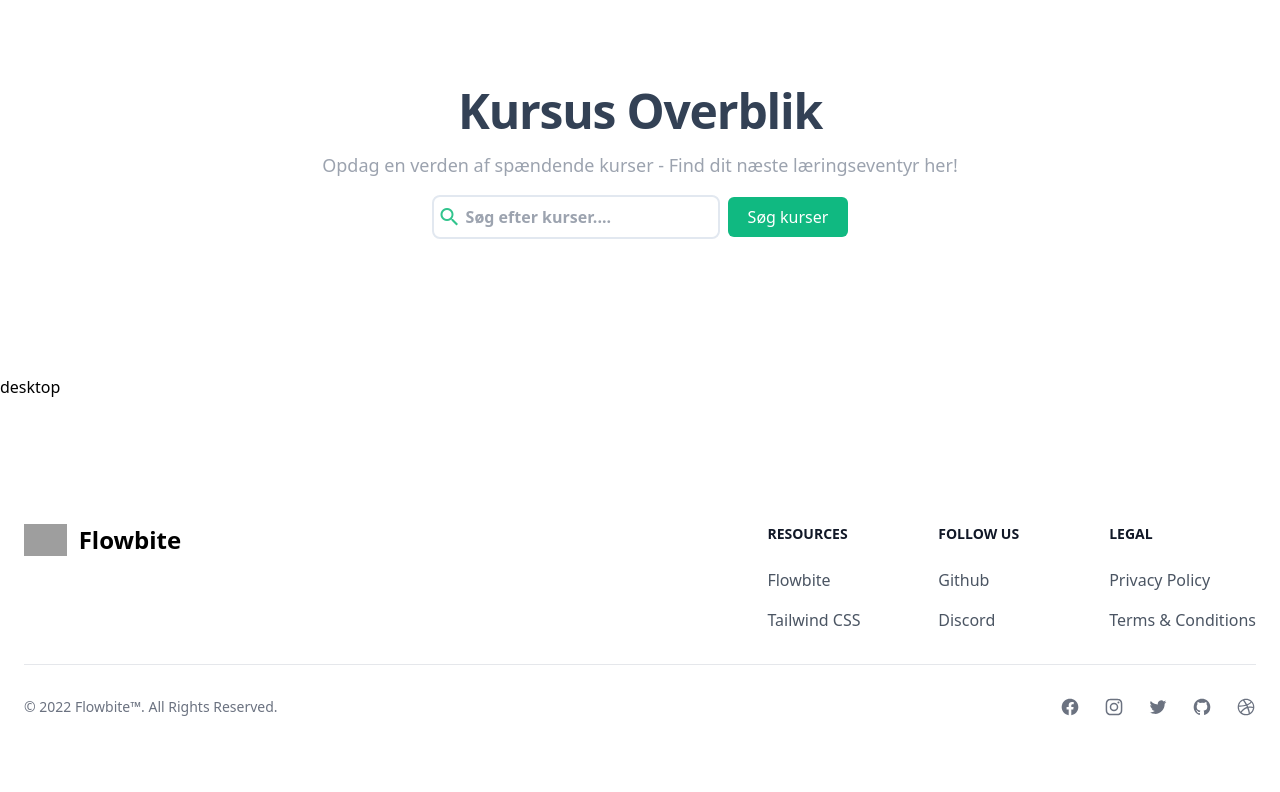
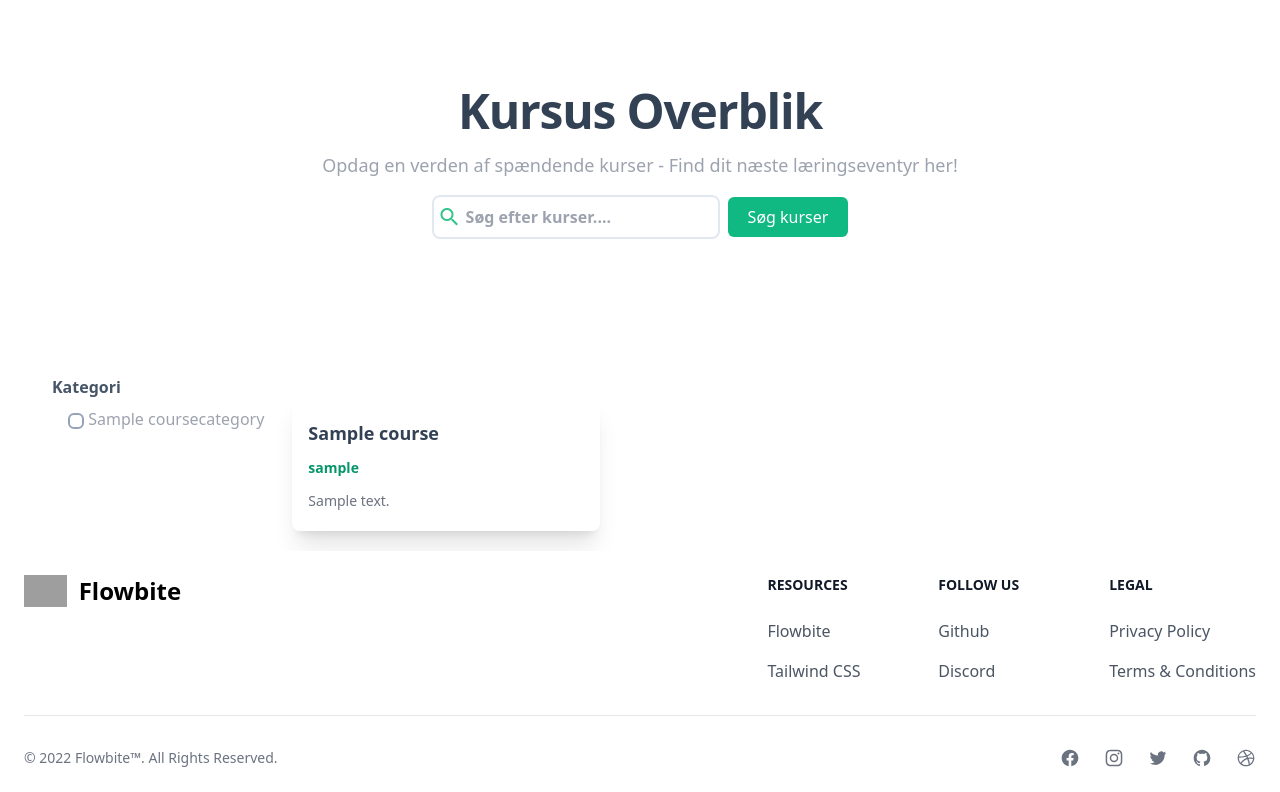
Before and after one commit to nikl1425/N5-Kurser, a Django app: page /courses in a window 1280 px wide. Shown: the part 59-851 px from the top of the page. Before the commit the page ends 775 px from the top, so only its background shows below. Run offline with Django 4.2, Linux system fonts and the light colour scheme; tables that the repository leaves empty hold one stand-in row (values such as "Sample post"); style sheets or scripts are compiled from the project's sources; some libraries are stand-ins or nearby versions; grey boxes are pictures that could not be loaded.

Commit message:
course grid list

```diff
--- a/core/views.py
+++ b/core/views.py
@@ -5,7 +5,12 @@ from .models import Course, CourseCategory
 
 
 # Helper Functions
+def unique_category_identifier(categories):
+    for c in categories:
+        name = "cat_" + c.Name
+        c.id = name
 
+    return categories
 
 
 
@@ -24,7 +29,7 @@ class IndexView(View):
 class CourseView(View):
     def get(self, request):
         courses = Course.objects.order_by("-Created")
-        course_categories = CourseCategory.objects.all()
+        course_categories = unique_category_identifier(CourseCategory.objects.all())
 
         context = {
             "courses": courses,
--- a/package.json
+++ b/package.json
@@ -16,6 +16,7 @@
     "tailwindcss": "^3.3.3"
   },
   "dependencies": {
+    "@tailwindcss/line-clamp": "^0.4.4",
     "flowbite": "^1.8.0"
   }
 }
--- a/tailwind.config.js
+++ b/tailwind.config.js
@@ -8,6 +8,7 @@ module.exports = {
   },
   plugins: [
     require('flowbite/plugin'),
-    'prettier-plugin-tailwindcss'
+    'prettier-plugin-tailwindcss',
+    '@tailwindcss/line-clamp'
   ],
 }
--- a/templates/courses.html
+++ b/templates/courses.html
@@ -16,7 +16,9 @@
           <div
             class="border-2 border-slate-200 focus:border-slate-200 rounded-lg flex"
           >
-            <span class="ps-1 material-icons md-24 text-green-400 my-auto"> search </span>
+            <span class="ps-1 material-icons md-24 text-green-400 my-auto">
+              search
+            </span>
             <input
               class="py-2 ms-0 ps-1 font-semibold placeholder-gray-400 w-64 border-none font-sans rounded-lg focus:outline-none focus:ring focus:ring-emerald-300"
               type="text"
@@ -38,10 +40,8 @@
   <div></div>
 </section>
 
-
-<section class="mt-12">
-    <div class="flex flex-row lg:flex-col">
-
+<section class="mt-12 lg:px-6 lg:max-w-7xl lg:mx-auto">
+  <div class="flex lg:flex-row flex-col">
     <!-- COURSE FILTERING SECTION -->
 
     <div class="flex md:hidden">
@@ -49,18 +49,49 @@
       <h1>mobile</h1>
     </div>
 
-        <div class="hidden md:flex">
+    <div class="hidden md:flex flex-col rounded-lg px-7 shrink-0">
       <!-- Ipad and beyond -->
-            <h1>desktop</h1>
+      {% if categories %}
+      <h4 class="text-base font-semibold text-slate-600 pb-2">Kategori</h4>
+      <ul class="ps-4">
+        {% for cat in categories %}
+        <li class="text-base text-gray-400 font-normal">
+          <input
+            class="rounded-md border-2 border-slate-400"
+            type="checkbox"
+            name=""
+            id="{{cat.id}}"
+          />
+          <label for="{{cat.id}}">{{cat.Name}}</label>
+        </li>
+        {% endfor %}
+      </ul>
+      {% endif %}
     </div>
 
     <!-- COURSE LIST SECTION -->
-        <div>
+    <div class="grow">
+      <div class="grid grid-cols-1 md:grid-cols-2 lg:grid-cols-3 lg:gap-5 py-5">
+        <!-- Product Card -->
+        {% if courses %}
+            {% for course in courses %}
+                <div class="shadow-xl py-4 px-4 rounded-lg ">
+                    <div class="">
 
                     </div>
+                    <h1 class="font-bold text-slate-700 my-2 text-lg">{{course.Name}}</h1>
+                    <span class="text-sm text-emerald-600 font-semibold">{{course.Author}}</span>
+                    <div class="mt-2 py-1 max-h-24">
+                        <p class=" font-normal line-clamp-3 text-gray-500 text-sm">{{course.Description}}</p>
                     </div>
 
 
+                </div>
+            {% endfor %}
+         {% endif %}
+      </div>
+    </div>
+  </div>
 </section>
 
 <section class="">
```
Lines whose indentation alone changed are shown as unchanged.
